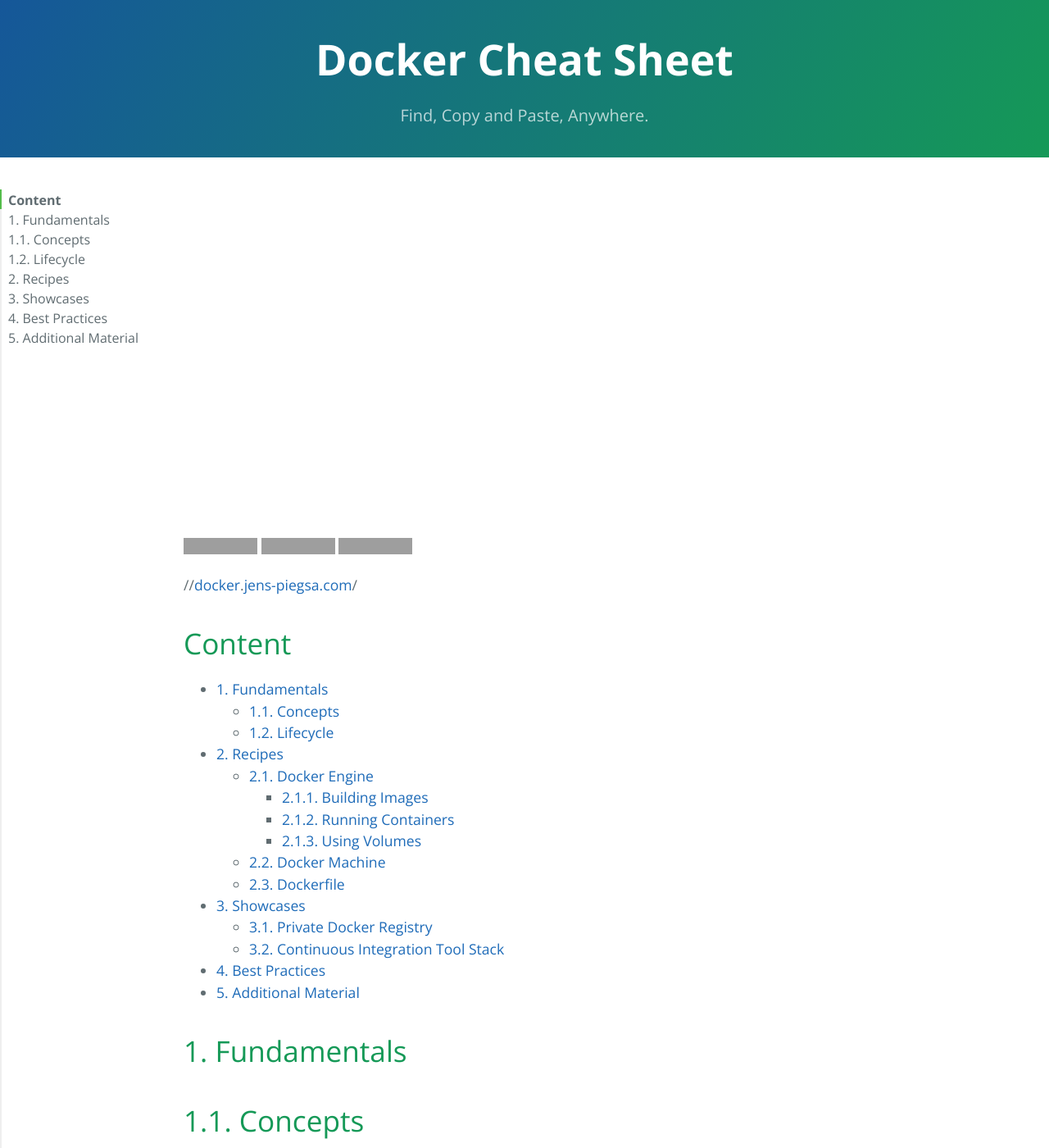
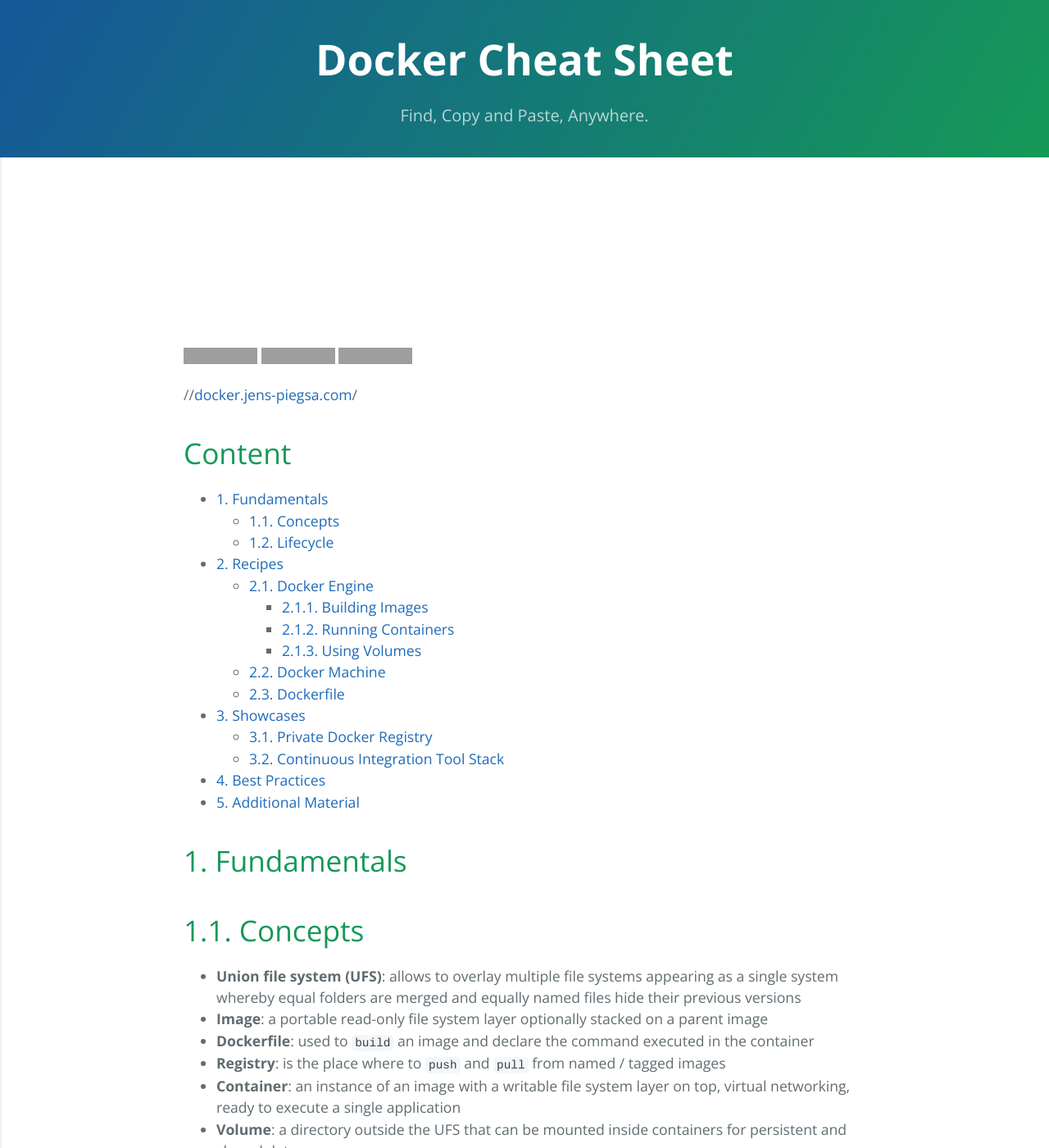
Before and after one commit to JensPiegsa/docker-cheat-sheet, a Jekyll site: the page built from index.md, in a window 1280 px wide and 1400 px high. Shown: the whole window at 82% size. Built offline with Jekyll 4.4.1, drawn with Linux system fonts in a browser that asks for light colours; grey boxes are pictures that could not be loaded.

Commit message:
revision

```diff
--- a/_layouts/index.html
+++ b/_layouts/index.html
@@ -35,7 +35,6 @@
 				<div><a href="http://jens-piegsa.com">Jens Piegsa</a>.</div>
 				<div id="last-modified"></div>
 			</div>
-
 		</footer>
 
 	</main>
@@ -63,7 +62,7 @@
 			tocbot.init({
 				tocSelector: '.js-toc',
 				contentSelector: '.main-content',
-				headingSelector: 'h1, h2, h3',
+				headingSelector: 'h1, h2, h3'
 			});
 		}
 		function init() {
--- a/stylesheets/stylesheet.css
+++ b/stylesheets/stylesheet.css
@@ -383,7 +383,7 @@
 /* TOC */
 
 nav.js-toc {
-    left: 1vw;
-    margin-top: 14.5rem;
-    width: 170px;
+/*     left: 1vw; */
+/*     margin-top: 14.5rem; */
+/*     width: 170px; */
 }
```
Lines whose indentation alone changed are shown as unchanged.
